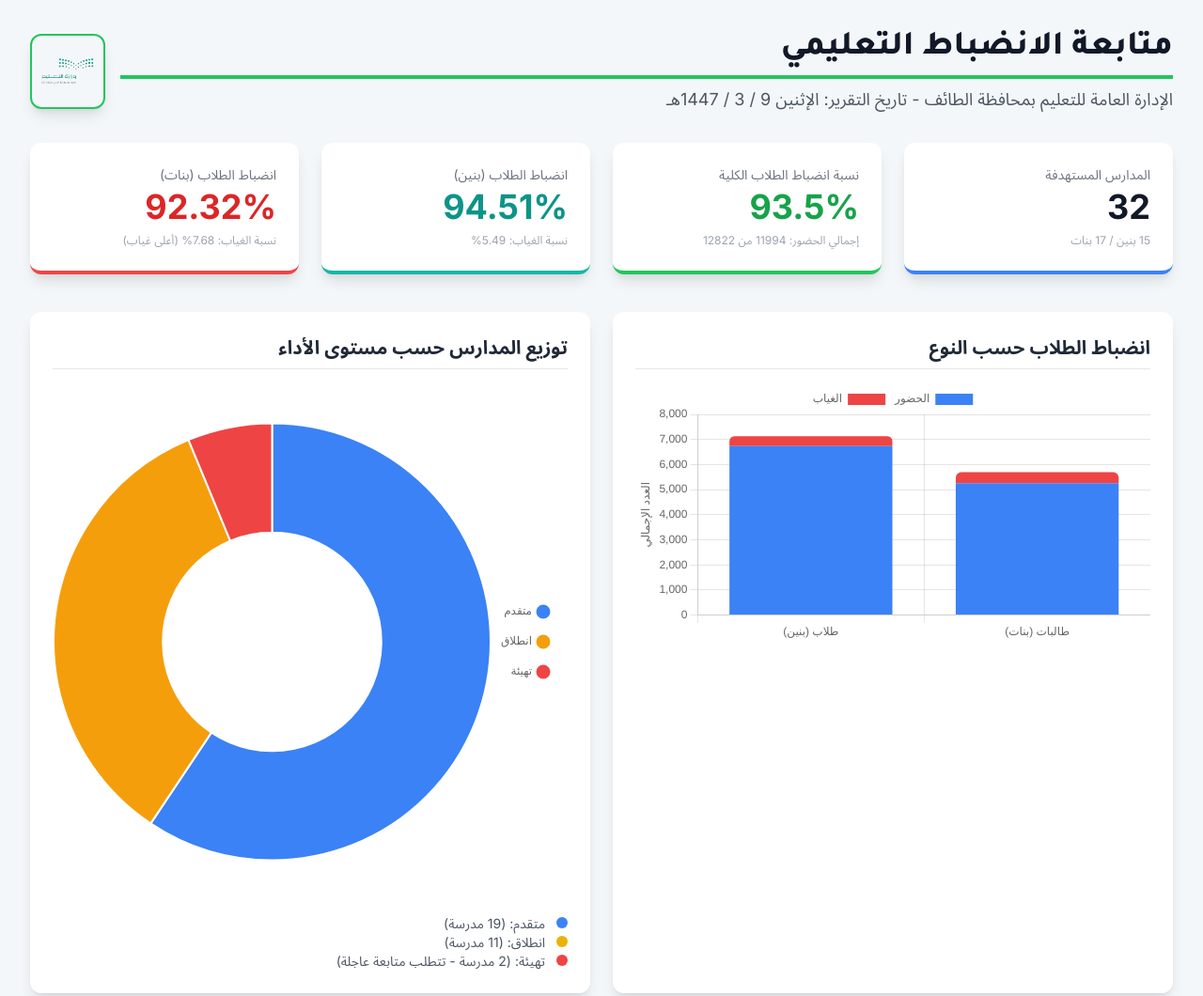
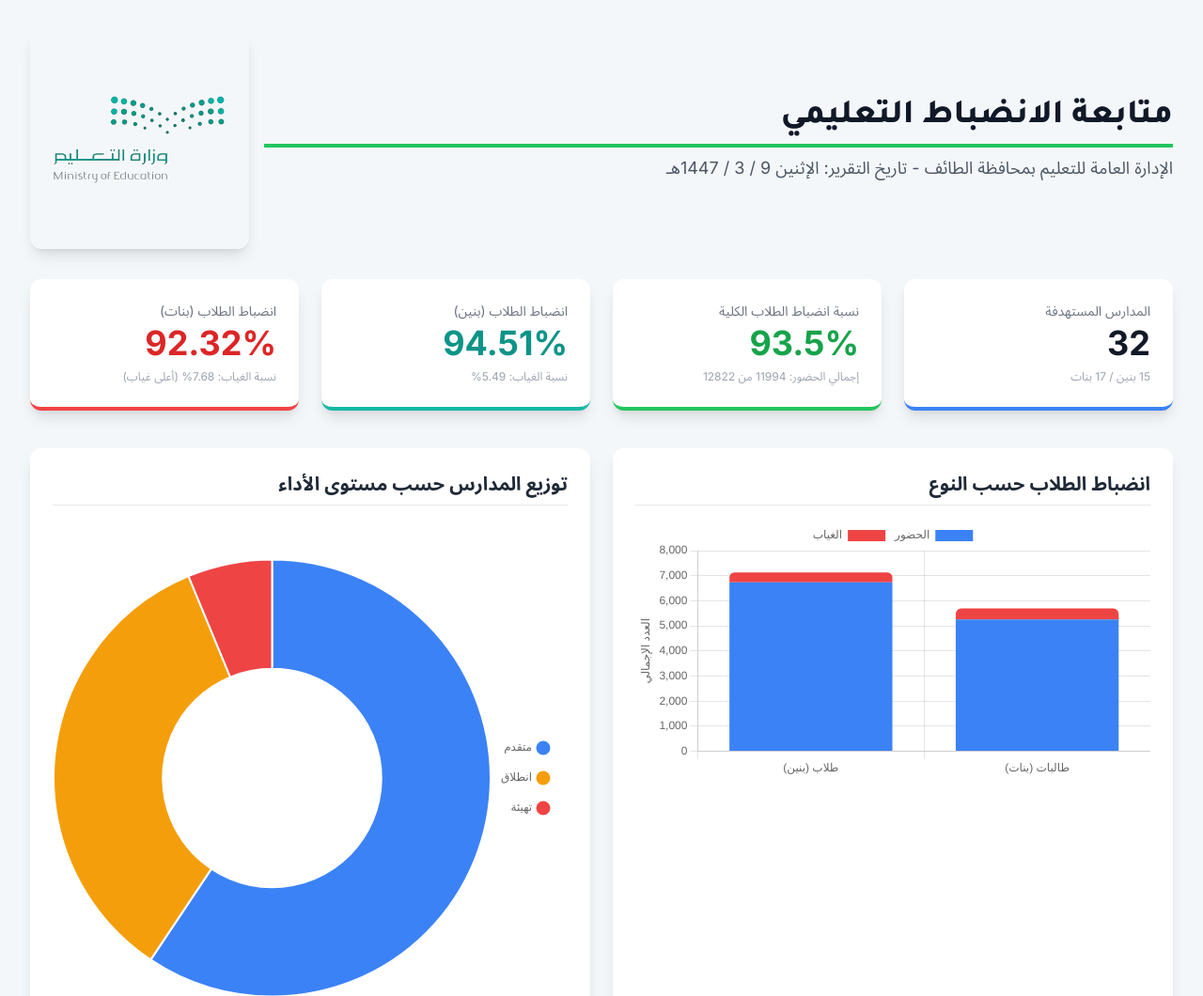
Before and after one commit to code1901/dashboard, a plain HTML site: page index.html in a window 1280 px wide. Shown: the top 1060 px of the page at 94% size. Drawn offline with nearby package versions, Linux system fonts and the light colour scheme.

Commit message:
Add files via upload

```diff
--- a/index.html
+++ b/index.html
@@ -61,7 +61,7 @@
                     <img
                         src="moe_logo.png"
                         alt="شعار وزارة التعليم"
-                        class="h-20 w-auto object-contain p-1 rounded-xl shadow-lg border-2 border-green-500 bg-gray"
+                        class="h-25 w-auto object-contain p-1 rounded-xl shadow-lg border-1 border-green-500 bg-gray"
                         onerror="this.onerror=null; this.src='https://placehold.co/128x80/10B981/ffffff?text=شعار+الوزارة'"
                     >
                 </div>
```
